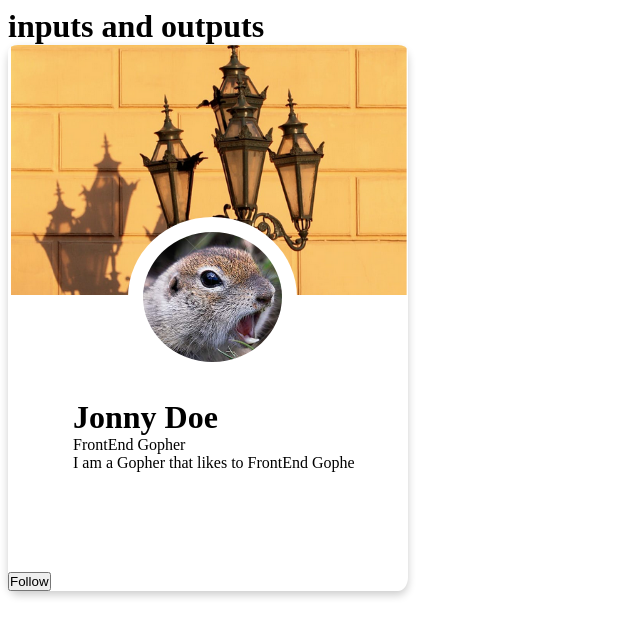
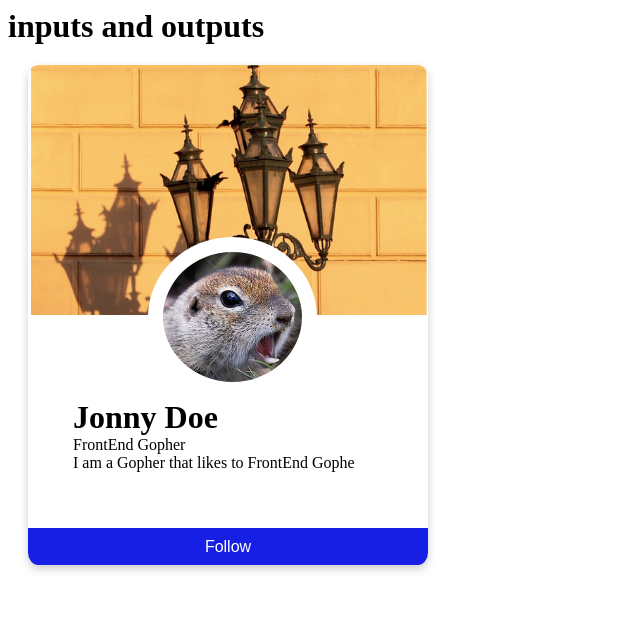
Before and after one commit to tony2tones/input_output, an Angular app: page / in a window 1280 px wide. Shown: the top 636 px of the page, without its empty margins (0-640 px from the left). Built offline with nearby package versions, Linux system fonts and the light colour scheme.

Commit message:
fixed single styled component

```diff
--- a/src/app/components/card/card.component.css
+++ b/src/app/components/card/card.component.css
@@ -4,18 +4,17 @@
 }
 
 .container {
+  padding: 20px;
+}
+
+.card {
   position: absolute;
   box-shadow: 0 4px 8px 0 rgba(0, 0, 0, 0.2);
   transition: 0.3s;
   width: 400px;
+  height: 500px;
   border-radius: 2.5%;
-}
-
-.card {
-  transition: 0.3s;
-  max-width: 100%;
-  max-height: 100%;
-  border-radius: 2.5%;
+  overflow: hidden;
 }
 
 .card:hover {
@@ -24,7 +23,6 @@
 
 .banner-image {
   height: 250px;
-  /* width: 100%; */
   border-top-left-radius: 2.5%;
   border-top-right-radius: 2.5%;
 }
@@ -63,9 +61,19 @@
 }
 .footer {
   position: relative;
-  margin: 20px;
   bottom: 80px;
   padding-left: 45px;
+}
+
+.btn {
+  position: relative;
+  width: 100%;
+  border: none;
+  font-size: 1rem;
+  color: white;
+  background-color: rgb(24, 31, 228);
+  padding: 10px;
+  bottom: 24px;
 }
 
 p {
--- a/src/app/components/card/card.component.html
+++ b/src/app/components/card/card.component.html
@@ -5,7 +5,7 @@
     </div>
     <img class="profile" src="../../../assets/images/gopher.PNG" alt="Avatar" />
     <div class="footer">
-    <h1 class="name"> {{ name }}</h1>
+      <h1 class="name">{{ name }}</h1>
       <p>{{ job }}</p>
       <p class="description">{{ bio }}</p>
     </div>
```
